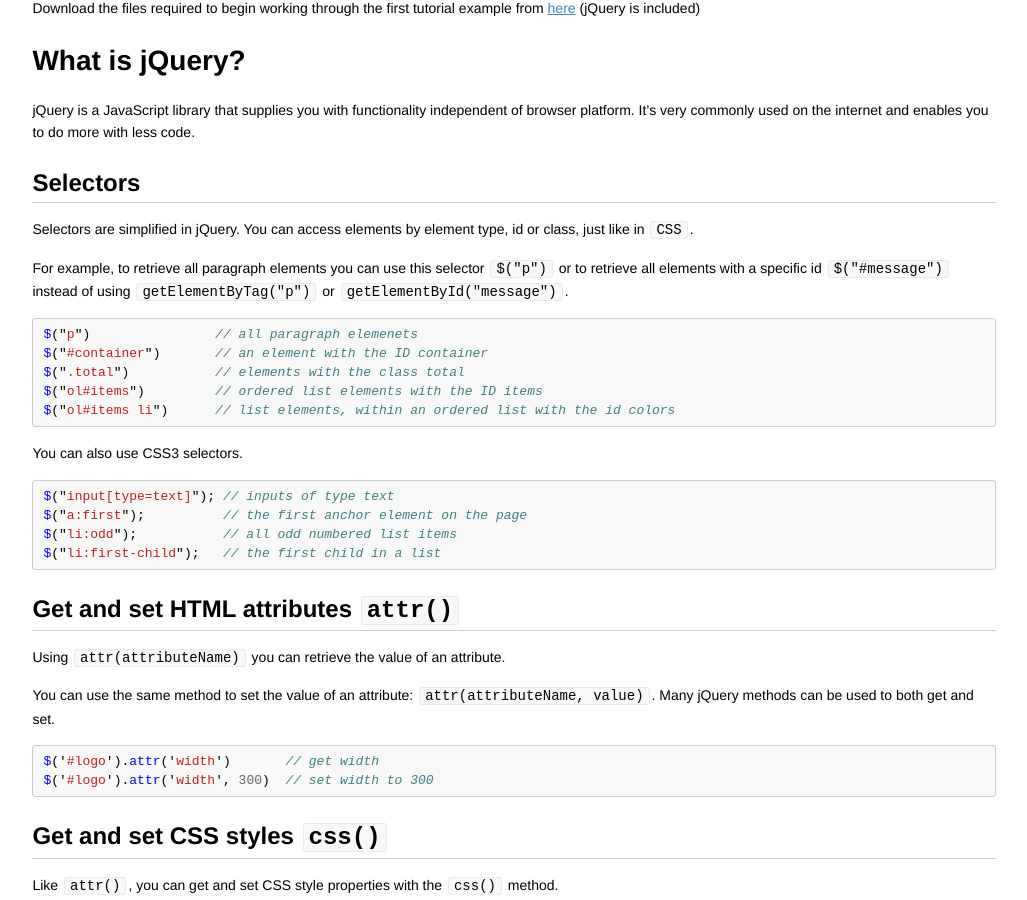
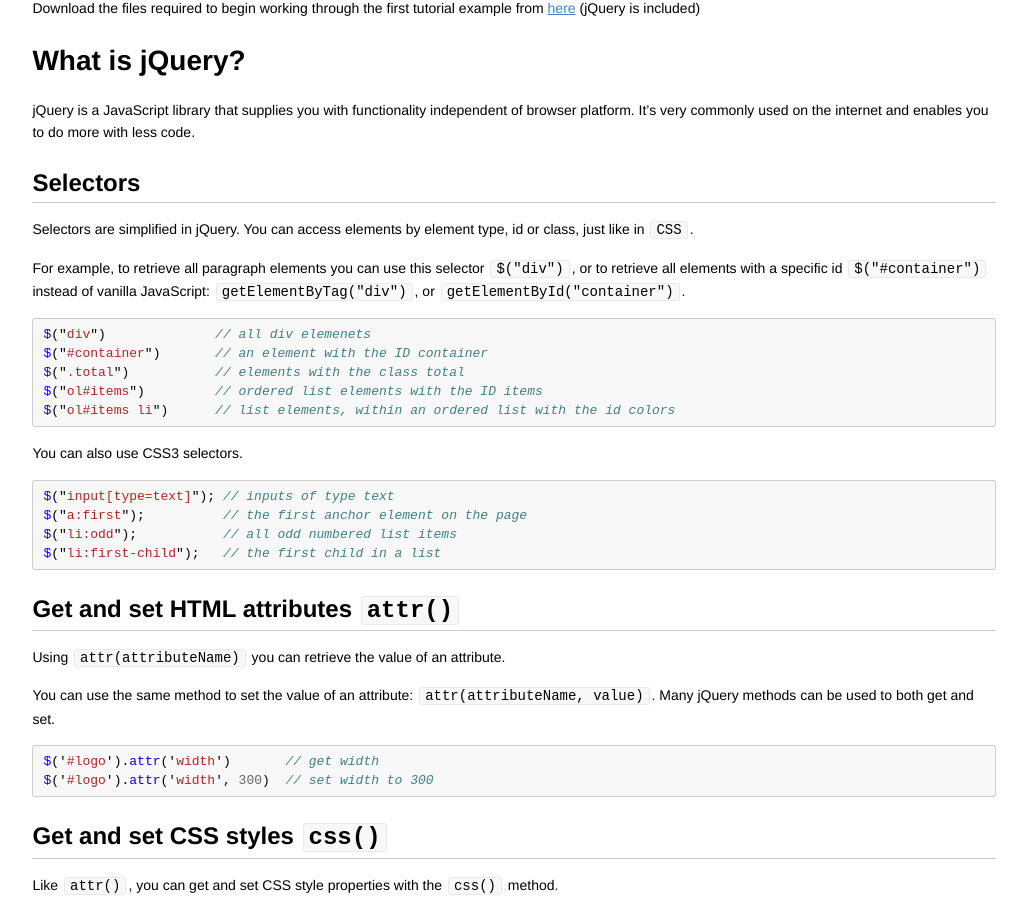
Before and after one commit to codebar/tutorials, a Jekyll site: the page built from js/lesson3/tutorial.md, in a window 1280 px wide and 900 px high, scrolled down 375 px. Shown: the whole window, without its empty margins (126-1153 px from the left). Built offline with Jekyll 4.4.1, drawn with Linux system fonts in a browser that asks for light colours; Markdown is read by kramdown in place of the engine named in the settings.

Commit message:
Match example to gist

````diff
--- a/js/lesson3/tutorial.md
+++ b/js/lesson3/tutorial.md
@@ -24,10 +24,10 @@ jQuery is a JavaScript library that supplies you with functionality independent
 
 Selectors are simplified in jQuery. You can access elements by element type, id or class, just like in `CSS`.
 
-For example, to retrieve all paragraph elements you can use this selector `$("p")` or to retrieve all elements with a specific id `$("#message")` instead of using `getElementByTag("p")` or `getElementById("message")`.
+For example, to retrieve all paragraph elements you can use this selector `$("div")`, or to retrieve all elements with a specific id `$("#container")` instead of vanilla JavaScript: `getElementByTag("div")`, or `getElementById("container")`.
 
 ```javascript
-$("p")                // all paragraph elemenets
+$("div")              // all div elemenets
 $("#container")       // an element with the ID container
 $(".total")           // elements with the class total
 $("ol#items")         // ordered list elements with the ID items
````
